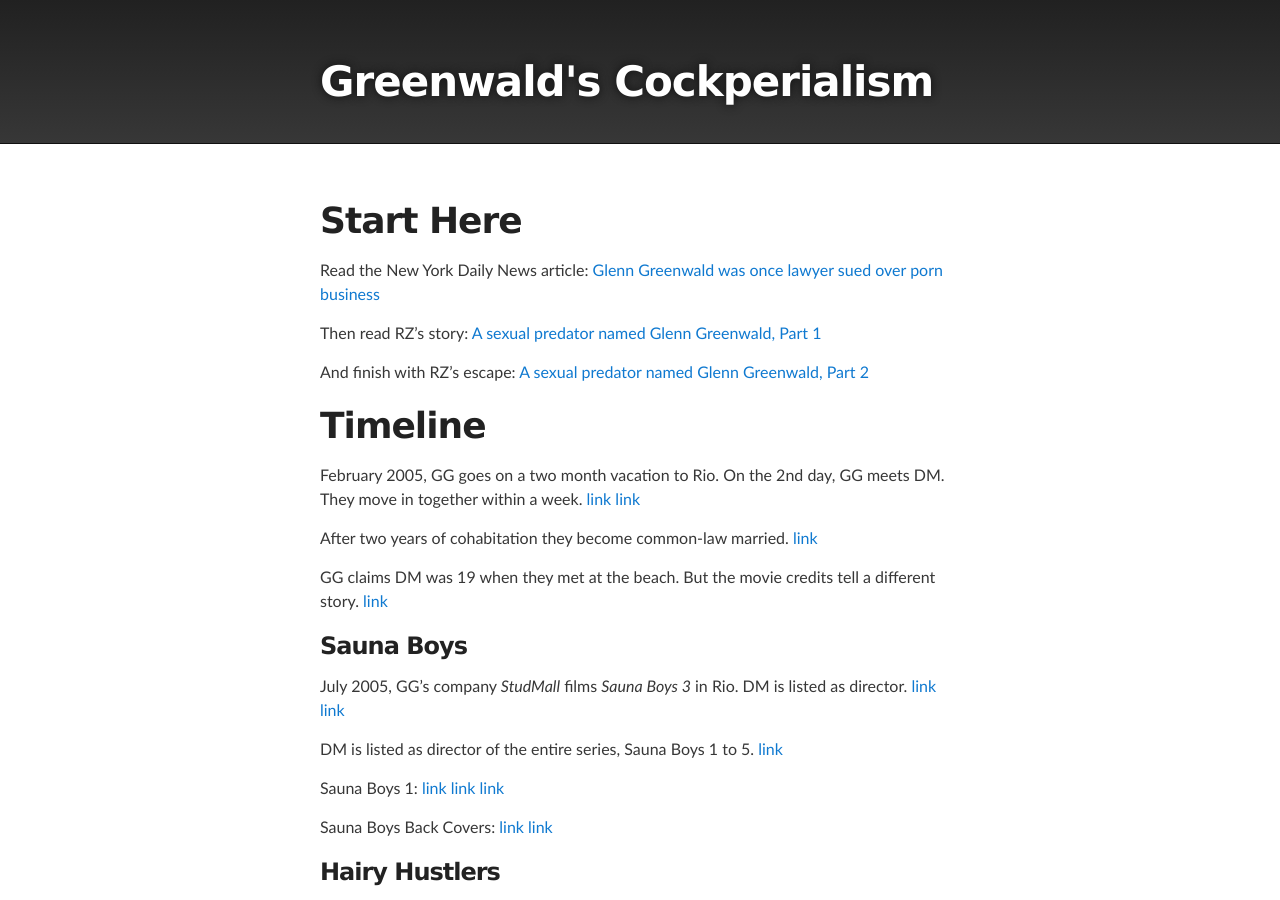
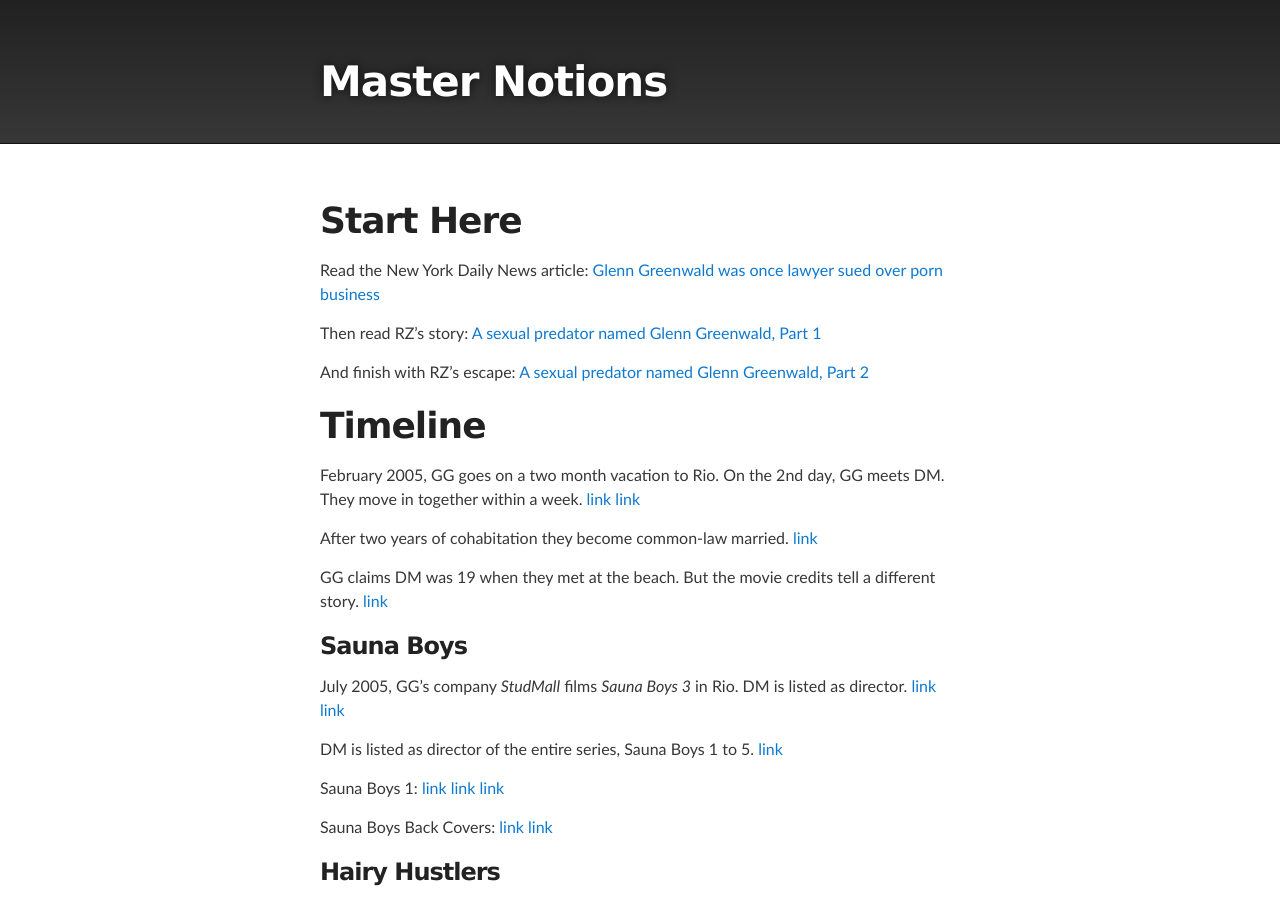
Before and after one commit to masternotions/masternotions.github.io, a Jekyll site: the page built from index.md, in a window 1280 px wide and 900 px high. Built offline with Jekyll 4.4.1, drawn with Linux system fonts in a browser that asks for light colours; comment, search, counter and statistics services are not loaded.

Commit message:
mythology of greenwald  - title and description

```diff
--- a/_config.yml
+++ b/_config.yml
@@ -1,5 +1,5 @@
 lang: en-US
-title: Greenwald's Cockperialism
-description: Glenn Greenwald's secret pornography empire.
+title: Master Notions
+description: The Mythology of Gleen Greenwald
 twitter_card: https://alansfr.github.io/assets/images/twitter-card2.jpg
 google_analytics: UA-176936640-1
```
